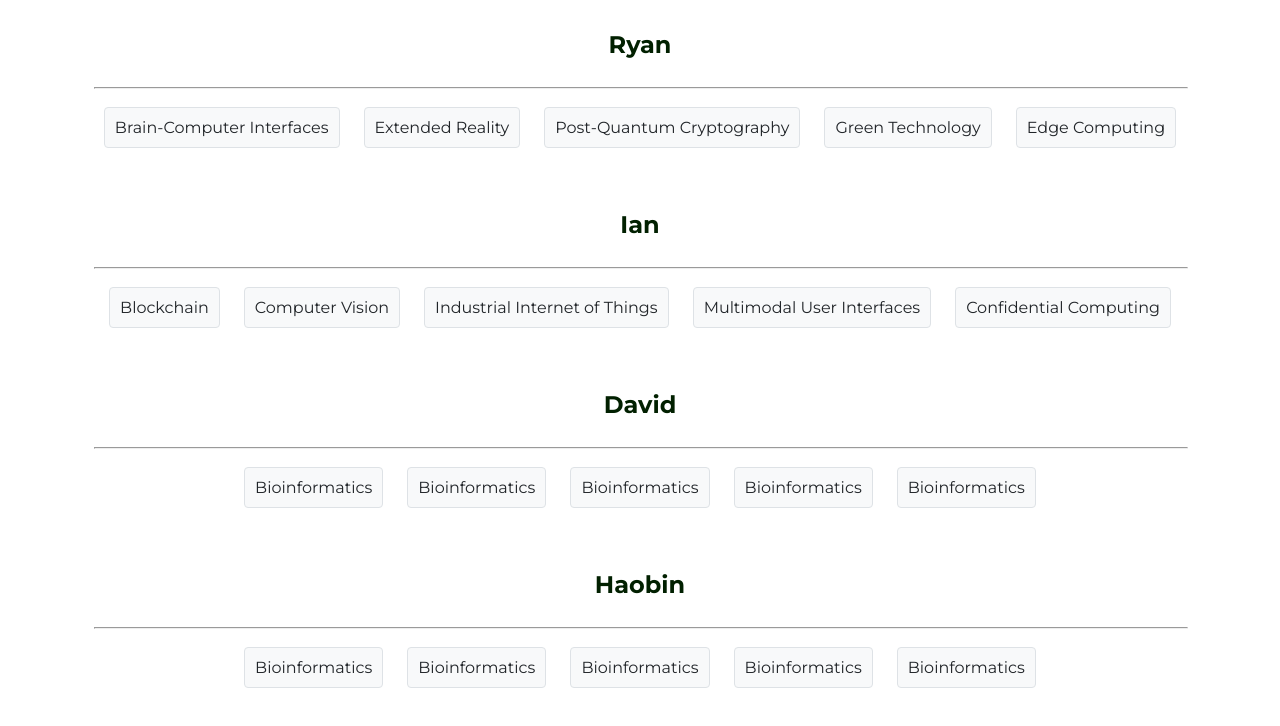
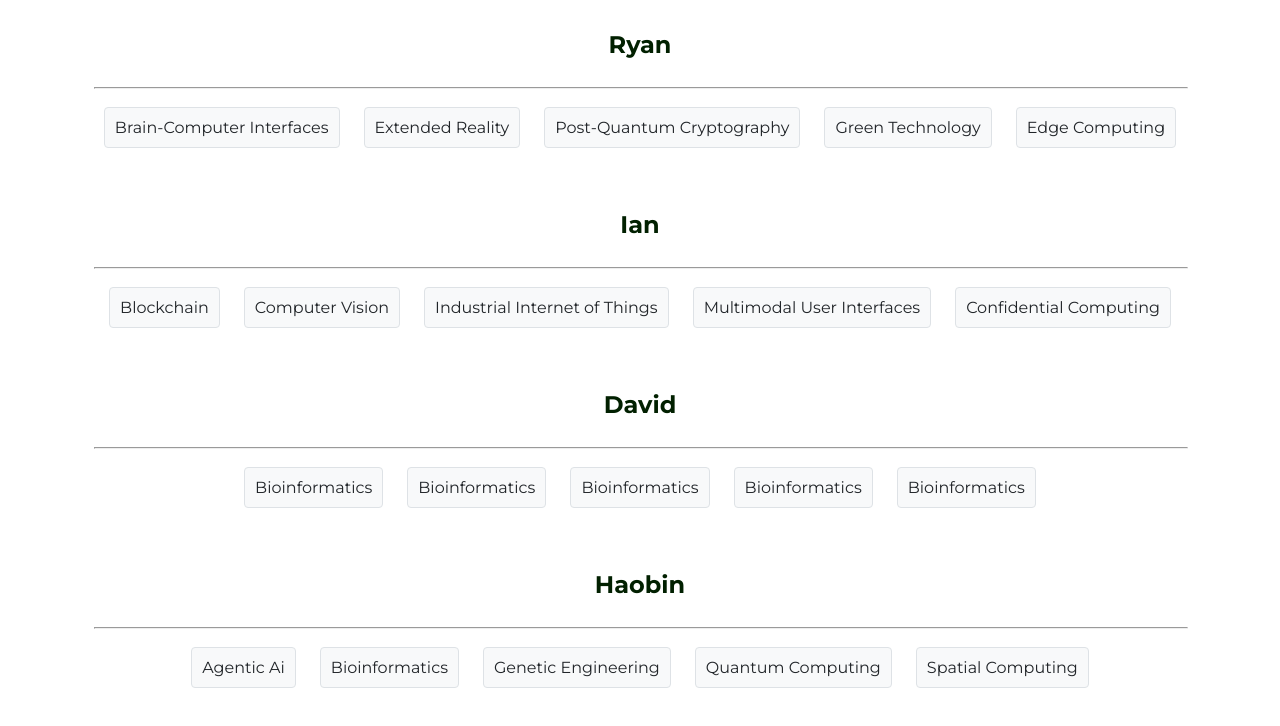
Before and after one commit to DanPlus6/ICS4U1-UAP2, a plain HTML site: page index.html in a window 1280 px wide. Shown: the part 90-816 px from the top of the page. Drawn offline with Linux system fonts and the light colour scheme.

Commit message:
Linked "Haobin's" files to the index file and did the titles

```diff
--- a/index.html
+++ b/index.html
@@ -52,11 +52,11 @@
             <h2>Haobin</h2>
             <hr>
             <div class="navbar">
-                <a href='bio.html'>Bioinformatics</a>
-                <a href='bio.html'>Bioinformatics</a>
-                <a href='bio.html'>Bioinformatics</a>
-                <a href='bio.html'>Bioinformatics</a>
-                <a href='bio.html'>Bioinformatics</a>
+                <a href='haobin/agenticai.html'>Agentic Ai</a>
+                <a href='haobin/bioinformatics.html'>Bioinformatics</a>
+                <a href='haobin/geneticengineering.html'>Genetic Engineering</a>
+                <a href='haobin/quantumcomputing.html'>Quantum Computing</a>
+                <a href='haobin/spatialcomputing.html'>Spatial Computing</a>
             </div>
         </div>
     </div>
```
